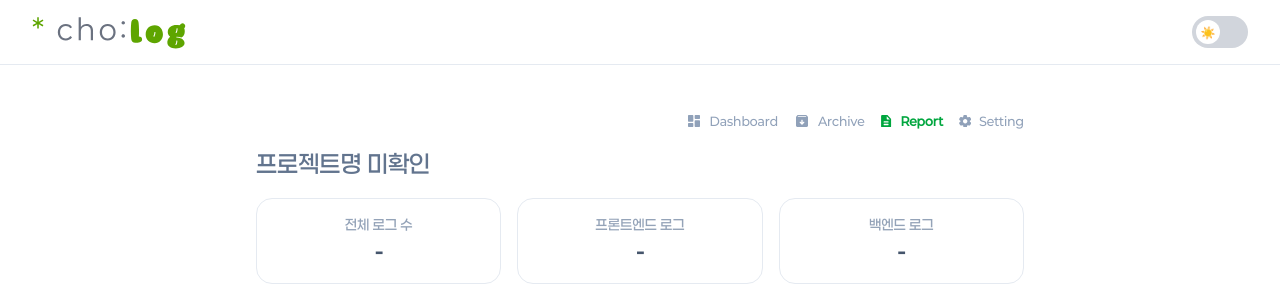
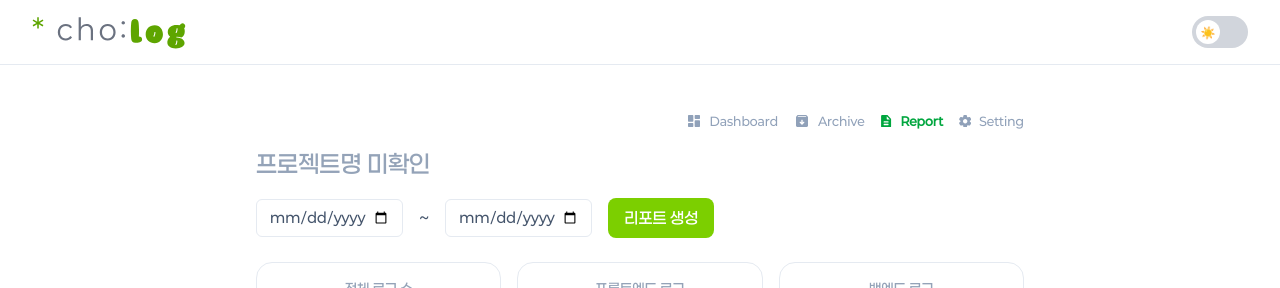
Before and after one commit to SIM-GYUBIN/CHOLOG, a React (Vite) app in the folder frontend/cholog/: page /report/1 in a window 1280 px wide. Shown: the top 288 px of the page. Built offline with nearby package versions, Linux system fonts and the light colour scheme; no server answers.

Commit message:
S12P31B207-206

```diff
--- a/frontend/cholog/src/pages/ReportPage.tsx
+++ b/frontend/cholog/src/pages/ReportPage.tsx
@@ -1,4 +1,4 @@
-import React, { useEffect } from "react";
+import React, { useEffect, useState } from "react";
 import { useParams } from "react-router-dom";
 import DonutChart from "../components/charts/DonutChart";
 import ErrorCountChart from "../components/charts/MonthlyLogCountChart";
@@ -17,45 +17,6 @@ const levelColors: Record<string, string> = {
   FATAL: "#AD46FF",
 };
 
-// const mockReportData = {
-//   projectId: "1",
-//   periodDescription: "2025년 05월 01일 ~ 2025년 05월 15일",
-//   generatedAt: "2025-05-15T08:27:12.7916876Z",
-//   totalLogCounts: {
-//     overallTotal: 13,
-//     frontendTotal: 13,
-//     backendTotal: 0,
-//   },
-//   logLevelDistribution: {
-//     distribution: [
-//       { level: "INFO", count: 8, percentage: 61.53 },
-//       { level: "ERROR", count: 3, percentage: 23.08 },
-//       { level: "DEBUG", count: 1, percentage: 7.69 },
-//       { level: "WARN", count: 1, percentage: 7.69 },
-//       { level: "FATAL", count: 1, percentage: 7.69 },
-//     ],
-//     totalLogsInDistribution: 13,
-//   },
-//   topErrors: [
-//     {
-//       rank: 1,
-//       errorIdentifier: "XHRError",
-//       occurrenceCount: 1,
-//       sourceOrigin: "frontend",
-//     },
-//   ],
-//   slowBackendApis: [
-//     {
-//       rank: 1,
-//       httpMethod: "POST",
-//       requestPath: "http://localhost:8080/test",
-//       averageResponseTimeMs: 2336,
-//       maxResponseTimeMs: 2336,
-//       totalRequests: 1,
-//     },
-//   ],
-// };
-
 // 이번 달의 시작일과 종료일 구하기
 const getCurrentMonthRange = (): { startDate: string; endDate: string } => {
   const now = new Date();
@@ -66,6 +27,7 @@ const getCurrentMonthRange = (): { startDate: string; endDate: string } => {
     endDate: end.toISOString().split("T")[0],
   };
 };
+const todayString = new Date().toISOString().split("T")[0];
 
 const ReportPage: React.FC = () => {
   const { projectId } = useParams<{ projectId: string }>();
@@ -77,19 +39,23 @@ const ReportPage: React.FC = () => {
     state.project.projects.find((p) => p.id === Number(projectId))
   );
 
-  useEffect(() => {
+  const [startDate, setStartDate] = useState("");
+  const [endDate, setEndDate] = useState("");
+
+  const handleGenerateReport = () => {
     if (!projectId) return;
 
-    const { startDate, endDate } = getCurrentMonthRange();
+    const { startDate: defaultStart, endDate: defaultEnd } =
+      getCurrentMonthRange();
 
     dispatch(
       fetchReportDetail({
         projectId: parseInt(projectId, 10),
-        startDate,
-        endDate,
+        startDate: startDate || defaultStart,
+        endDate: endDate || defaultEnd,
       })
     );
-  }, [projectId, dispatch]);
+  };
 
   const logData =
     reportData?.logLevelDistribution.distribution.map((item) => ({
@@ -126,10 +92,35 @@ const ReportPage: React.FC = () => {
 
         <div className="flex flex-row justify-between mb-4">
           <div className="flex flex-row items-center gap-2 font-[paperlogy5]">
-            <div className="text-[24px] text-slate-500">
+            <div className="text-[24px] text-[var(--helpertext)]">
               {currentProject?.name ?? "프로젝트명 미확인"}
             </div>
           </div>
+        </div>
+
+        {/* 날짜 선택 & 리포트 생성 버튼 */}
+        <div className="flex items-center gap-4 mb-6">
+          <input
+            type="date"
+            value={startDate}
+            onChange={(e) => setStartDate(e.target.value)}
+            max={todayString}
+            className="px-3 py-2 border border-[var(--line)] rounded-md bg-[var(--bg)] text-sm text-[var(--text)]"
+          />
+          <span className="text-[var(--text)]">~</span>
+          <input
+            type="date"
+            value={endDate}
+            onChange={(e) => setEndDate(e.target.value)}
+            max={todayString}
+            className="px-3 py-2 border border-[var(--line)] rounded-md bg-[var(--bg)] text-sm text-[var(--text)]"
+          />
+          <button
+            onClick={handleGenerateReport}
+            className="px-4 py-2 bg-lime-500 text-white rounded-lg hover:bg-lime-600 transition-colors"
+          >
+            리포트 생성
+          </button>
         </div>
 
         {/* 총 로그 개요 */}
```
